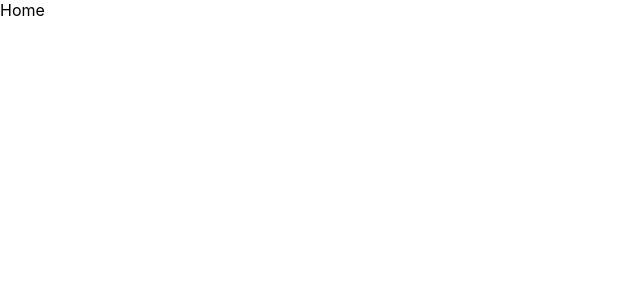
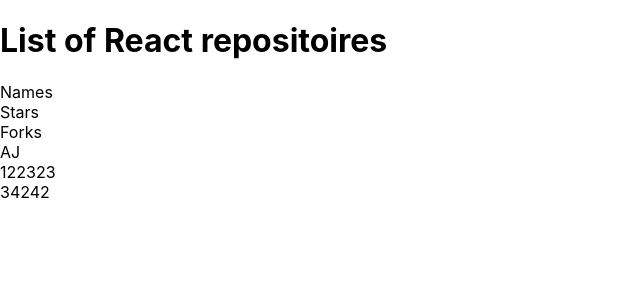
Before and after one commit to akenzua/frontend_engineer, a React (Create React App) app: page / in a window 1280 px wide. Shown: the top 300 px of the page, without its empty margins (0-640 px from the left). Built offline with nearby package versions, Linux system fonts and the light colour scheme.

Commit message:
added the components and interfaces for github repos

```diff
--- a/src/components/app.component.tsx
+++ b/src/components/app/app.component.tsx
@@ -1,9 +1,9 @@
 import React from 'react';
 
 import { ApolloProvider } from '@apollo/client';
-import client from '../shared/apollo-client';
+import client from '../../shared/apollo-client';
 import { BrowserRouter as Router, Route, Switch } from 'react-router-dom';
-import Home from '../pages/home.page';
+import Home from '../../pages/home.page';
 
 const App: React.FC = () => {
     return (
--- /dev/null
+++ b/src/components/repo/repo-item/repo-item.tsx
@@ -0,0 +1,15 @@
+import React from 'react';
+import { Repo } from '../../../shared/interfaces/repo.interface';
+
+
+const RepoItem: React.FC< {repo: Repo}> = ({repo}: {repo: Repo}) => {
+    return(
+        <div>
+            <div>{repo.node.name}</div>
+            <div>{repo.node.stargazerCount}</div>
+            <div>{repo.node.forkCount}</div>
+        </div>
+    );
+}
+
+export default RepoItem;
--- /dev/null
+++ b/src/components/repo/repos.component.tsx
@@ -0,0 +1,33 @@
+import React, { Fragment } from 'react';
+import { Repo } from '../../shared/interfaces/repo.interface';
+import RepoItem from './repo-item/repo-item';
+
+interface RepoProps {
+    repos: Repo[]
+}
+
+const Repos: React.FC<RepoProps> = ({repos}:RepoProps) => {
+    return(
+        <Fragment>
+            <h1>List of React repositoires</h1>
+            <div>
+                    <div>
+                        <div>
+                            <div>Names</div>
+                            <div>Stars</div>
+                            <div>Forks</div>
+                        </div>
+                    </div>
+
+                    {repos.map((repo, i) => (
+                        <div  key={i}>
+                            <RepoItem repo={repo} />
+                        </div>
+                    ))}
+
+             </div>
+        </Fragment>
+    );
+}
+
+export default Repos;
--- a/src/index.tsx
+++ b/src/index.tsx
@@ -1,7 +1,7 @@
 import React from 'react';
 import ReactDOM from 'react-dom';
 import './index.css';
-import App from './components/app.component';
+import App from './components/app/app.component';
 
 ReactDOM.render(
   <React.StrictMode>
--- a/src/pages/home.page.tsx
+++ b/src/pages/home.page.tsx
@@ -1,9 +1,19 @@
 import React from 'react';
-
+import Repos from '../components/repo/repos.component';
+import { Repo } from '../shared/interfaces/repo.interface';
 
 const Home: React.FC = () => {
+
+const repo = [{
+    node: {
+        name: "AJ",
+        stargazerCount: 122323,
+        forkCount: 34242
+    }
+}]
+
     return (
-        <div>Home</div>
+        <Repos repos={repo || []} />
     );
 }
 
--- a/tsconfig.json
+++ b/tsconfig.json
@@ -18,7 +18,7 @@
     "resolveJsonModule": true,
     "isolatedModules": true,
     "noEmit": true,
-    "jsx": "react-jsx"
+    "jsx": "react"
   },
   "include": [
     "src"
```
Also changed, not shown: src/shared/interfaces/repo.interface.ts (added, +8 -0 lines), 1 other file (tests, documents, lock files or other folders).
